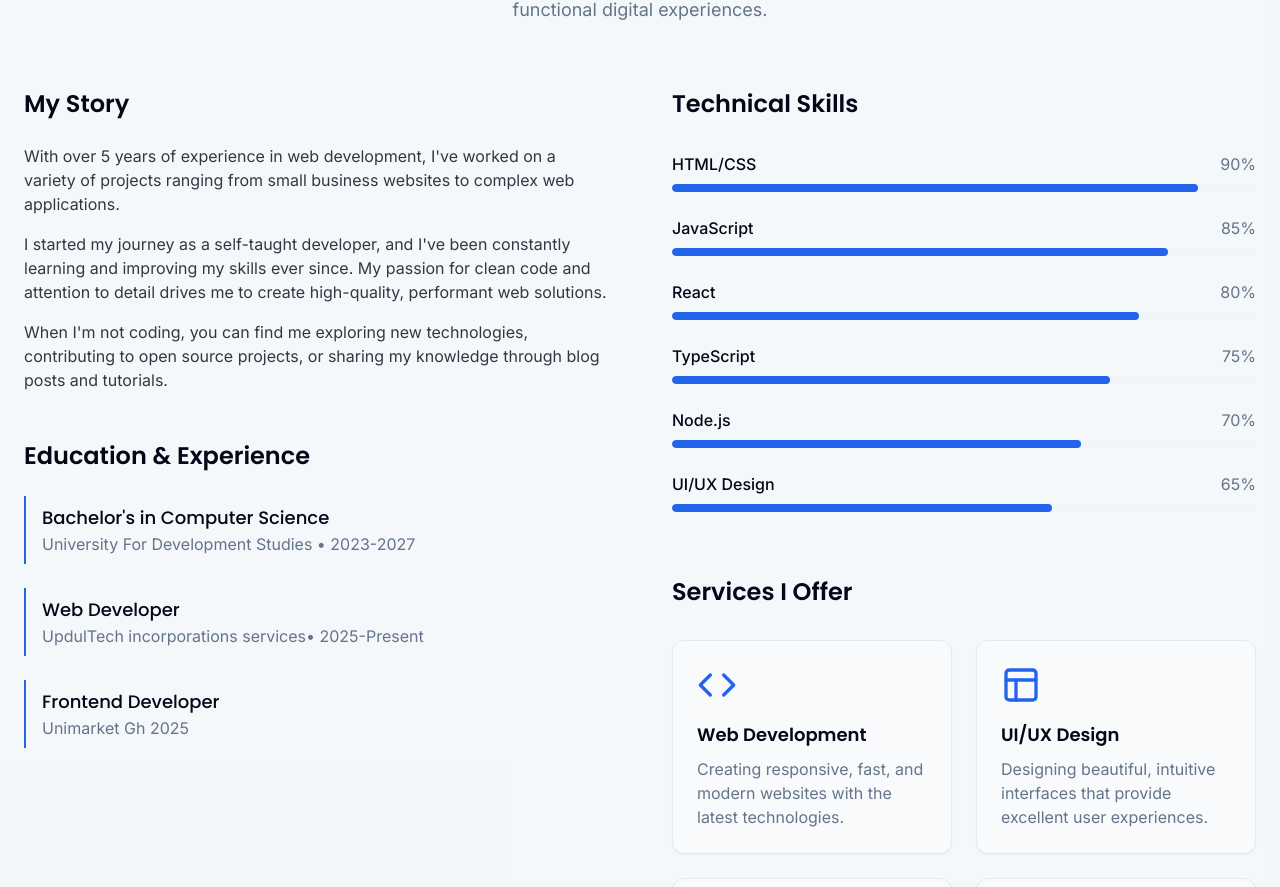
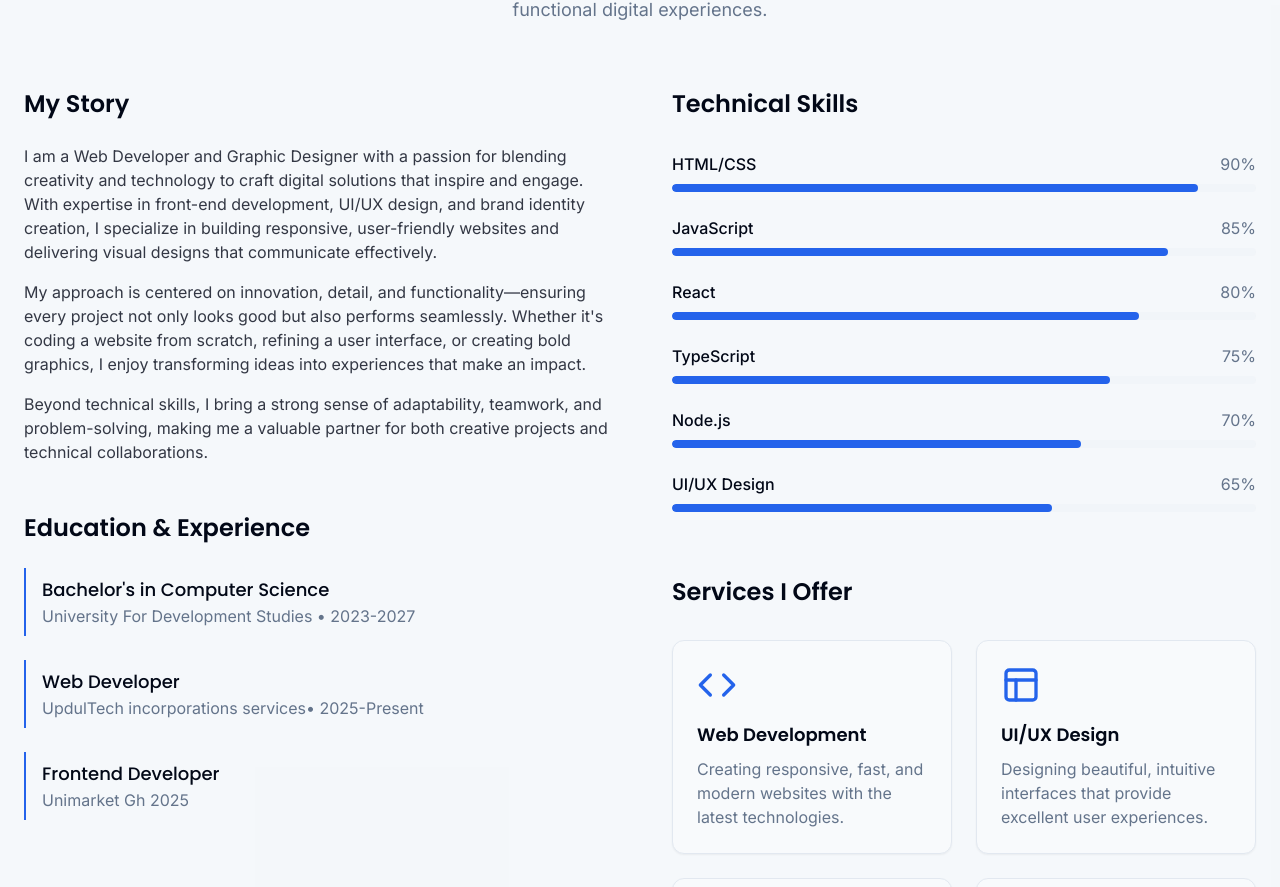
Before and after one commit to updultech/March_portfolio, a React (Vite) app: page / in a window 1280 px wide. Shown: the part 1012-1899 px from the top of the page. Built offline with nearby package versions, Linux system fonts and the light colour scheme.

Commit message:
Update About section content

```diff
--- a/src/components/About.tsx
+++ b/src/components/About.tsx
@@ -54,17 +54,13 @@ const About = () => {
             <h3 className="text-2xl font-semibold mb-6">My Story</h3>
             <div className="space-y-4 text-foreground/80">
               <p>
-                With over 5 years of experience in web development, I've worked on a variety
-                of projects ranging from small business websites to complex web applications.
+                I am a Web Developer and Graphic Designer with a passion for blending creativity and technology to craft digital solutions that inspire and engage. With expertise in front-end development, UI/UX design, and brand identity creation, I specialize in building responsive, user-friendly websites and delivering visual designs that communicate effectively.
               </p>
               <p>
-                I started my journey as a self-taught developer, and I've been constantly
-                learning and improving my skills ever since. My passion for clean code and
-                attention to detail drives me to create high-quality, performant web solutions.
+                My approach is centered on innovation, detail, and functionality—ensuring every project not only looks good but also performs seamlessly. Whether it's coding a website from scratch, refining a user interface, or creating bold graphics, I enjoy transforming ideas into experiences that make an impact.
               </p>
               <p>
-                When I'm not coding, you can find me exploring new technologies, contributing
-                to open source projects, or sharing my knowledge through blog posts and tutorials.
+                Beyond technical skills, I bring a strong sense of adaptability, teamwork, and problem-solving, making me a valuable partner for both creative projects and technical collaborations.
               </p>
             </div>
 
```
